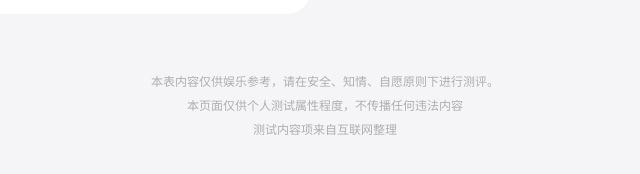
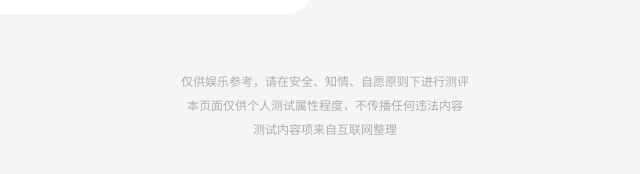
Before and after one commit to chujuna/chujuna.github.io, a plain HTML site: page sm/index.html in a window 1280 px wide. Shown: the part 7877-8051 px from the top of the page, 315-955 px from the left. Drawn offline with Linux system fonts and the light colour scheme.

Commit message:
Trim footer disclaimer line

```diff
--- a/sm/index.html
+++ b/sm/index.html
@@ -354,7 +354,7 @@ svg{display:block}
 
 <script>
 // 喜好自评表
-const FORM_FOOTER = '本表内容仅供娱乐参考，请在安全、知情、自愿原则下进行测评。\n本页面仅供个人测试属性程度，不传播任何违法内容\n测试内容项来自互联网整理';
+const FORM_FOOTER = '仅供娱乐参考，请在安全、知情、自愿原则下进行测评\n本页面仅供个人测试属性程度，不传播任何违法内容\n测试内容项来自互联网整理';
 
 const BDSM_FORM = {
   id: 'bdsm',
```
